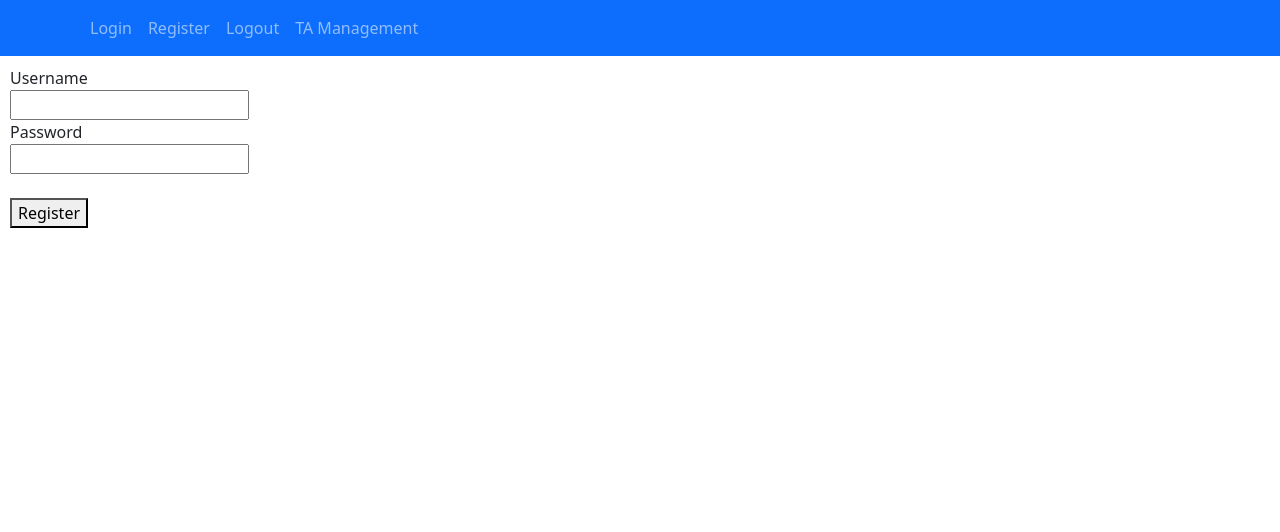
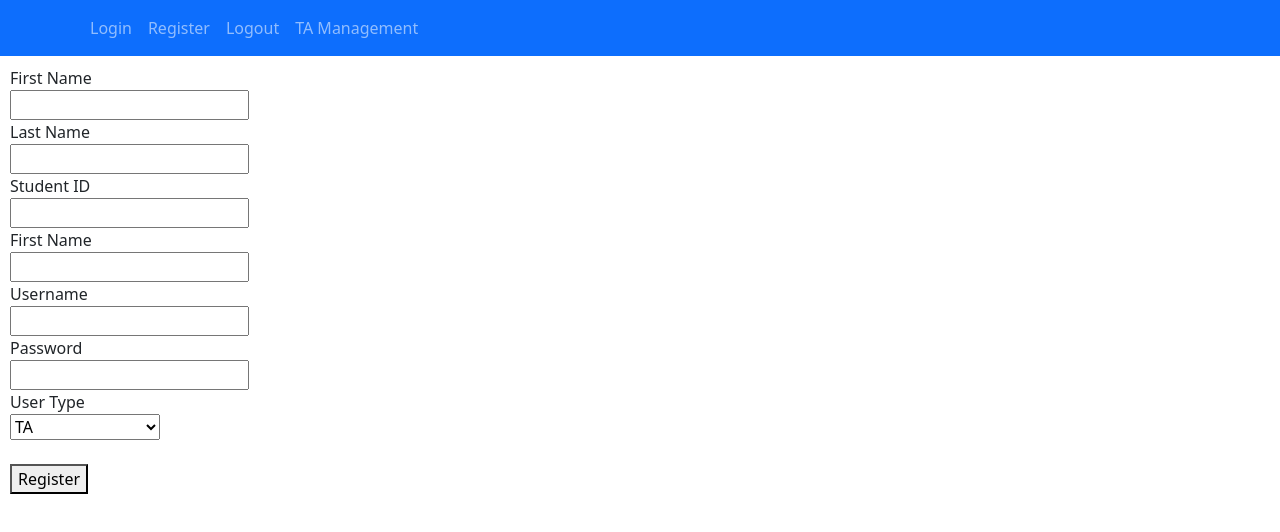
Before and after one commit to chriscui47/comp307, a React (Create React App) app: page /register in a window 1280 px wide. Shown: the top 532 px of the page. Built offline with nearby package versions, Linux system fonts and the light colour scheme.

Commit message:
added link to login request & additional fields for register

```diff
--- a/src/Login.js
+++ b/src/Login.js
@@ -19,9 +19,11 @@ function Login() {
     const userData = {
       username: enteredUserName,
       password: enteredPassWord,
+
     }
+    console.log(userData);
     // Send to server to store in DB. (HTTP Request)
-   fetch('URL-TO-SEND-REQUEST', {
+   fetch('https://ta-management-47.herokuapp.com/api/user/login', {
      // Configure
      method: 'POST',
      body: JSON.stringify(userData),
@@ -29,7 +31,7 @@ function Login() {
        'Content-Type': 'application/json' // Denote we are sending JSON data.
      }
 
-   }); // JS, allows us to send HTTP requests.
+   });
   }
 
   return (
@@ -40,6 +42,7 @@ function Login() {
         Password <br />
         <input type="text" required id='password' ref={passWordRef}></input>
         <br />  <br />
+        <br />  <br />
         <button>Login</button>
       </form>
     </div>
--- a/src/Register.js
+++ b/src/Register.js
@@ -34,11 +34,28 @@ function Register() {
   return (
     <div className={styles.register}>
       <form onSubmit={submitHandler}>
+        First Name <br />
+        <input type="text" required id='username' ref={userNameRef}></input> <br />
+        Last Name <br />
+        <input type="text" required id='username' ref={userNameRef}></input> <br />
+        Student ID <br />
+        <input type="text" required id='username' ref={userNameRef}></input> <br />
+        First Name <br />
+        <input type="text" required id='username' ref={userNameRef}></input> <br />
         Username <br />
         <input type="text" required id='username' ref={userNameRef}></input> <br />
         Password <br />
         <input type="text" required id='password' ref={passWordRef}></input>
-        <br />  <br />
+        <br />
+        User Type <br />
+        <select name = "book">
+        <option value="ta">TA</option>
+        <option value="student">Student</option>
+        <option value="sysop">System Operator</option>
+        <option value="prof">Professor</option>
+    </select>
+      < br />
+      <br />
         <button>Register</button>
       </form>
     </div>
```
